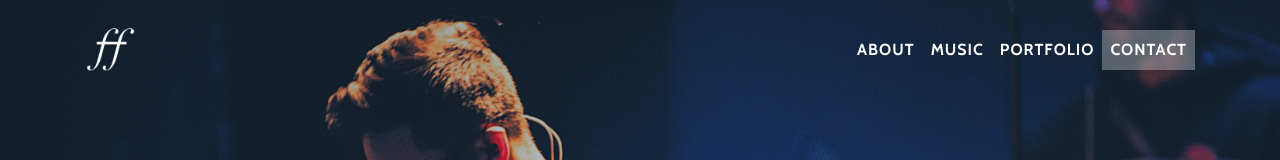
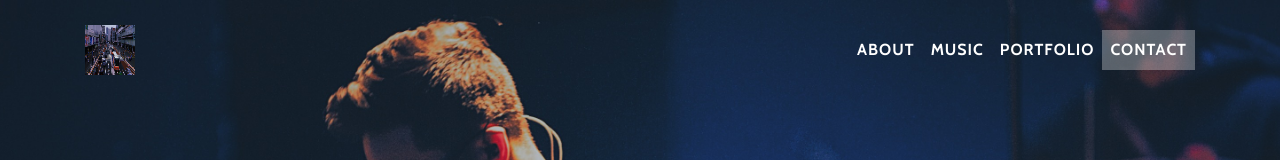
Before and after one commit to markhattori/markhattori.github.io, a website with bundled scripts: page index.html in a window 1280 px wide. Shown: the top 160 px of the page. Built offline with nearby package versions, Linux system fonts and the light colour scheme.

Commit message:
editing logo

```diff
--- a/index.html
+++ b/index.html
@@ -28,7 +28,7 @@
     <!-- Navigation -->
     <nav class="navbar navbar-expand-lg navbar-light fixed-top" id="mainNav">
       <div class="container">
-        <a class="navbar-brand js-scroll-trigger" href="#page-top"> <img src="img/IMG_1501.png" width="50" height ="50"></a>
+        <a class="navbar-brand js-scroll-trigger" href="#page-top"> <img src="img/IMG_1502.jpg" width="50" height ="50"></a>
         <button class="navbar-toggler navbar-toggler-right" type="button" data-toggle="collapse" data-target="#navbarResponsive" aria-controls="navbarResponsive" aria-expanded="false" aria-label="Toggle navigation">
           Menu
           <i class="fa fa-bars"></i>
```
